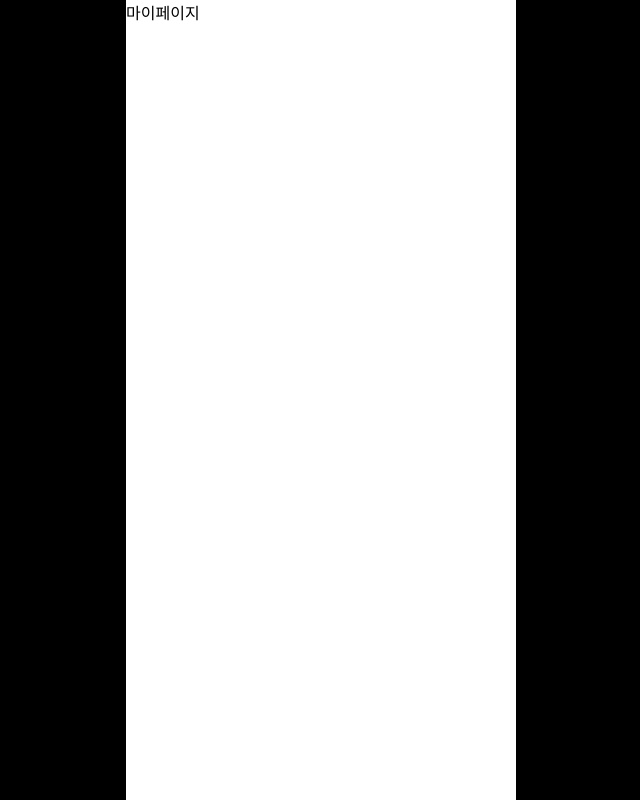
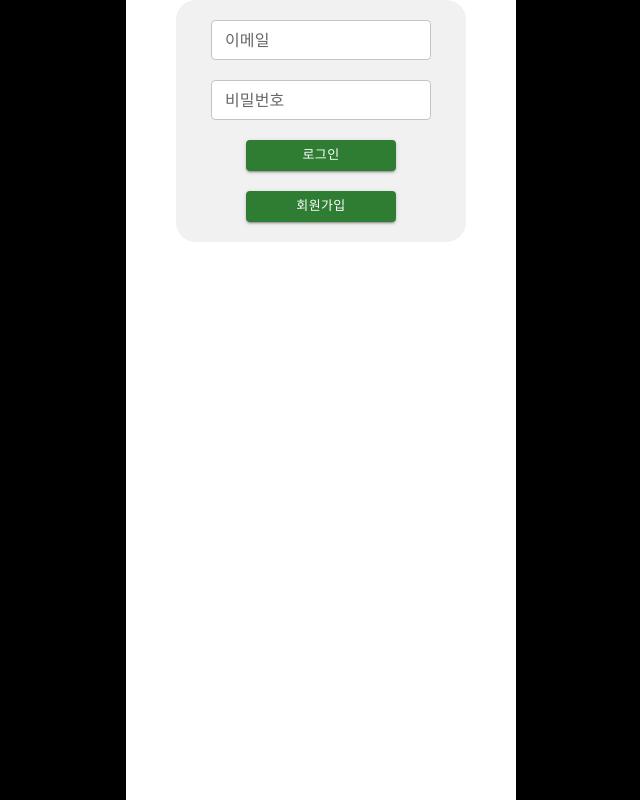
Before and after one commit to DonggyunKim00/UniMarket, a React (Create React App) app: page /mypage in a window 1280 px wide. Shown: the whole page, without its empty margins (319-959 px from the left). Built offline with nearby package versions, Linux system fonts and the light colour scheme.

Commit message:
feat: mypage 모달 컴포넌트 UI 초기 작업 #7

```diff
--- /dev/null
+++ b/src/components/mypage/LoginForm.tsx
@@ -0,0 +1,73 @@
+import React from 'react';
+import styled from 'styled-components';
+import TextField from '@mui/material/TextField';
+import Button from '@mui/material/Button';
+import useModalStateStore from '../../store/modal/modalState';
+
+const LoginForm = () => {
+  const { open } = useModalStateStore();
+
+  return (
+    <Container>
+      <TextField
+        id="outlined-basic"
+        label="이메일"
+        variant="outlined"
+        size="small"
+        sx={{
+          width: 220,
+          color: 'white',
+          bgcolor: 'white',
+          borderRadius: '4px',
+        }}
+      />
+      <TextField
+        id="outlined-basic"
+        label="비밀번호"
+        variant="outlined"
+        size="small"
+        sx={{
+          width: 220,
+          color: 'white',
+          bgcolor: 'white',
+          borderRadius: '4px',
+        }}
+      />
+      <Button
+        variant="contained"
+        color="success"
+        size="small"
+        sx={{
+          width: 150,
+        }}
+      >
+        로그인
+      </Button>
+      <Button
+        variant="contained"
+        color="success"
+        size="small"
+        sx={{
+          width: 150,
+        }}
+        onClick={() => open()}
+      >
+        회원가입
+      </Button>
+    </Container>
+  );
+};
+
+export default LoginForm;
+
+export const Container = styled.div`
+  display: flex;
+  flex-direction: column;
+  justify-content: center;
+  align-items: center;
+  width: 250px;
+  gap: 20px;
+  padding: 20px;
+  background-color: #f1f1f1;
+  border-radius: 20px;
+`;
--- /dev/null
+++ b/src/components/mypage/modal/ProcessModal/Otp.tsx
@@ -0,0 +1,44 @@
+import React from 'react';
+import TextField from '@mui/material/TextField';
+import Button from '@mui/material/Button';
+import { Container } from '../../LoginForm';
+import useModalStateStore from '../../../../store/modal/modalState';
+import useProcessIdxStore from '../../../../store/modal/processIdx';
+
+const Otp = () => {
+  const { close } = useModalStateStore();
+  const { init } = useProcessIdxStore();
+
+  return (
+    <Container>
+      <TextField
+        id="outlined-basic"
+        label="인증코드"
+        variant="outlined"
+        size="small"
+        sx={{
+          width: 220,
+          color: 'white',
+          bgcolor: 'white',
+          borderRadius: '4px',
+        }}
+      />
+      <Button
+        variant="contained"
+        color="success"
+        size="small"
+        sx={{
+          width: 150,
+        }}
+        onClick={() => {
+          close();
+          init();
+        }}
+      >
+        가입완료
+      </Button>
+    </Container>
+  );
+};
+
+export default Otp;
--- /dev/null
+++ b/src/components/mypage/modal/ProcessModal/Register.tsx
@@ -0,0 +1,51 @@
+import React from 'react';
+import TextField from '@mui/material/TextField';
+import Button from '@mui/material/Button';
+import { Container } from '../../LoginForm';
+import useProcessIdxStore from '../../../../store/modal/processIdx';
+
+const Register = () => {
+  const { next } = useProcessIdxStore();
+
+  return (
+    <Container>
+      <TextField
+        id="outlined-basic"
+        label="이메일"
+        variant="outlined"
+        size="small"
+        sx={{
+          width: 220,
+          color: 'white',
+          bgcolor: 'white',
+          borderRadius: '4px',
+        }}
+      />
+      <TextField
+        id="outlined-basic"
+        label="비밀번호"
+        variant="outlined"
+        size="small"
+        sx={{
+          width: 220,
+          color: 'white',
+          bgcolor: 'white',
+          borderRadius: '4px',
+        }}
+      />
+      <Button
+        variant="contained"
+        color="success"
+        size="small"
+        sx={{
+          width: 150,
+        }}
+        onClick={() => next()}
+      >
+        다음
+      </Button>
+    </Container>
+  );
+};
+
+export default Register;
--- /dev/null
+++ b/src/components/mypage/modal/ProcessModal/index.tsx
@@ -0,0 +1,17 @@
+import React from 'react';
+import Otp from './Otp';
+import Register from './Register';
+import useProcessIdxStore from '../../../../store/modal/processIdx';
+
+const ProcessModal = () => {
+  const { idx } = useProcessIdxStore();
+
+  switch (idx) {
+    case 1:
+      return <Otp />;
+    default:
+      return <Register />;
+  }
+};
+
+export default ProcessModal;
--- /dev/null
+++ b/src/components/mypage/modal/index.tsx
@@ -0,0 +1,13 @@
+import React from 'react';
+import PortalWrapper from '../../common/PortalWrapper';
+import ProcessModal from './ProcessModal/index';
+
+const Modal = () => {
+  return (
+    <PortalWrapper>
+      <ProcessModal />
+    </PortalWrapper>
+  );
+};
+
+export default Modal;
--- a/src/pages/MyPage.tsx
+++ b/src/pages/MyPage.tsx
@@ -1,7 +1,22 @@
 import React from 'react';
+import styled from 'styled-components';
+import LoginForm from '../components/mypage/LoginForm';
+import Modal from '../components/mypage/modal';
+import useModalStateStore from '../store/modal/modalState';
 
 const MyPage = () => {
-  return <div>마이페이지</div>;
+  const { modalState } = useModalStateStore();
+  return (
+    <PageWrapper>
+      {modalState && <Modal />}
+      <LoginForm />
+    </PageWrapper>
+  );
 };
 
 export default MyPage;
+
+const PageWrapper = styled.div`
+  display: flex;
+  justify-content: center;
+`;
```
